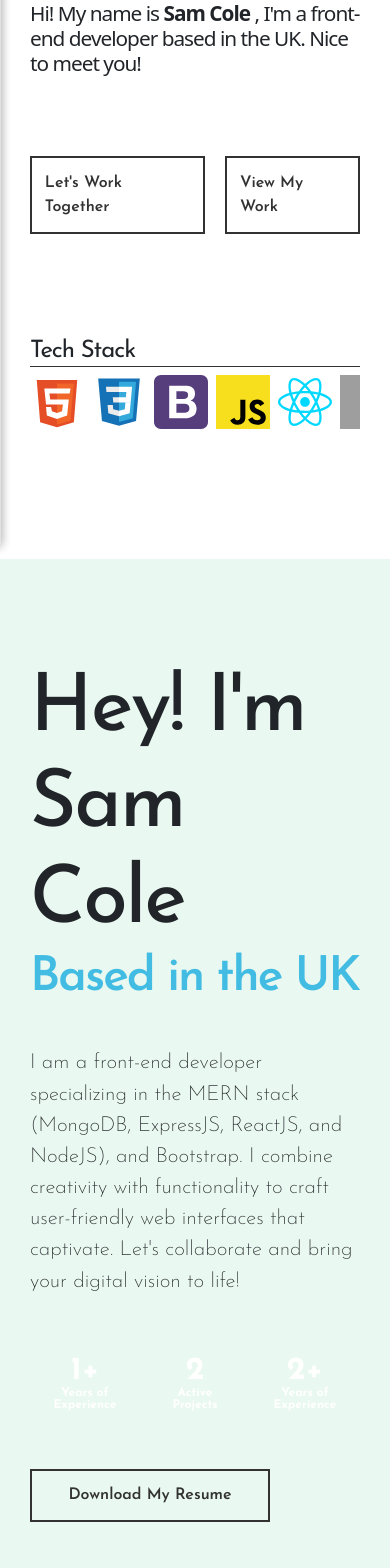
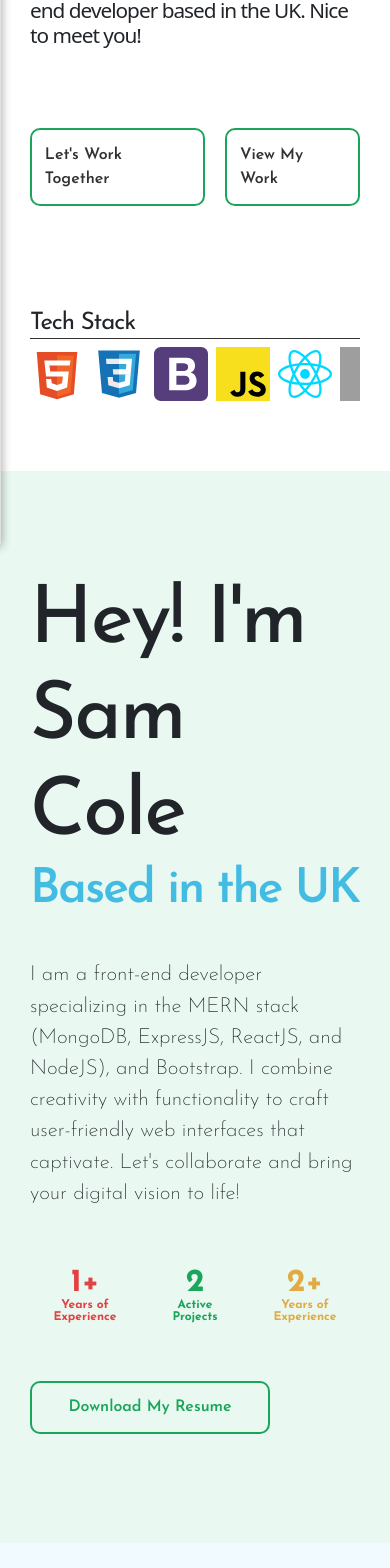
Before and after one commit to Sam89001/Porfolio-Site, a React (Vite) app: page / in a window 390 px wide. Shown: the part 300-1868 px from the top of the page. Built offline with nearby package versions, Linux system fonts and the light colour scheme; grey boxes are pictures that could not be loaded.

Commit message:
updated some problems

```diff
--- a/src/App.jsx
+++ b/src/App.jsx
@@ -4,7 +4,6 @@ import './css/index.css';
 import PageLoader from './components/PageLoader.jsx';
 import PopoutNavbar from './components/PopoutNavbar.jsx';
 import Popup from './components/Popup.jsx';
-import TopPadding from './components/TopPadding.jsx';
 import Header from './components/Header.jsx';
 import SplashPage from './components/SplashPage.jsx';
 import AboutPage from './components/AboutPage.jsx';
@@ -36,7 +35,6 @@ function App() {
         <>
           <PopoutNavbar />
           <Popup />
-          <TopPadding />
           <Header />
           <SplashPage />
           <SplashPagePadding />
--- a/src/components/AboutPage.jsx
+++ b/src/components/AboutPage.jsx
@@ -57,8 +57,8 @@ function AboutPage() {
               {/* Hidden Hexagons Section */}
               <div className='d-flex flex-row justify-content-between standard-bottom-padding w-100 about-page-hexagon-section-small'>
                 <div className='d-flex justify-content-center align-items-center' style={{ position: 'relative' }}>
-                  <p className='text-center about-page-hexagon-text-small-screens d-flex justify-content-center align-items-center flex-column'>
-                    <span className='about-page-hexagon-larger-text-small-screens'>1+</span>
+                  <p className='text-center about-page-hexagon-text-small-screens hexagon-title-red d-flex justify-content-center align-items-center flex-column'>
+                    <span className='about-page-hexagon-larger-text-small-screens hexagon-title-red'>1+</span>
                     Years of Experience
                   </p>
                   <img
@@ -69,8 +69,8 @@ function AboutPage() {
                 </div>
 
                 <div className='d-flex justify-content-center align-items-center' style={{ position: 'relative' }}>
-                  <p className='text-center about-page-hexagon-text-small-screens d-flex justify-content-center align-items-center flex-column'>
-                    <span className='about-page-hexagon-larger-text-small-screens'>2</span>
+                  <p className='text-center about-page-hexagon-text-small-screens hexagon-title-green d-flex justify-content-center align-items-center flex-column'>
+                    <span className='about-page-hexagon-larger-text-small-screens hexagon-title-green'>2</span>
                     Active Projects
                   </p>
                   <img
@@ -81,8 +81,8 @@ function AboutPage() {
                 </div>
 
                 <div className='d-flex justify-content-center align-items-center' style={{ position: 'relative' }}>
-                  <p className='text-center about-page-hexagon-text-small-screens d-flex justify-content-center align-items-center flex-column'>
-                    <span className='about-page-hexagon-larger-text-small-screens'>2+</span>
+                  <p className='text-center about-page-hexagon-text-small-screens hexagon-title-yellow d-flex justify-content-center align-items-center flex-column'>
+                    <span className='about-page-hexagon-larger-text-small-screens hexagon-title-yellow'>2+</span>
                     Years of Experience
                   </p>
                   <img
--- a/src/components/Footer.jsx
+++ b/src/components/Footer.jsx
@@ -7,7 +7,7 @@ function Footer() {
   return (
     <div className='d-flex justify-content-center align-items-center w-100 footer-container'>
 
-      <div className='d-flex align-items-center h-100  w-100 footer-content justify-content-between'>
+      <div className='d-flex align-items-center h-100 w-100 footer-content justify-content-between'>
 
         <div className='d-flex flex-column h-100 align-items-center footer-text-column' >
           <h3 className='footer-title'>Rights</h3>
--- a/src/components/Header.jsx
+++ b/src/components/Header.jsx
@@ -35,7 +35,7 @@ function Header() {
     <div className='d-flex justify-content-center align-items-center w-100 navbar-container'>
       <div className='d-flex justify-content-center align-items-center w-100 h-100 navbar-content'>
         <div className='d-flex h-100 justify-content-start align-items-center' style={{width: '60%'}}>
-          <img className='img-fluid navbar-logo' src={Logo} alt='Logo' style={{ height: '80%' }} />
+          <img className='img-fluid navbar-logo' src={Logo} alt='Logo' style={{ height: '200%', paddingTop: '1rem' }} />
           <img
             className='img-fluid navbar-hamburger-menu'
             src={HamburgerMenu}
--- a/src/components/SplashPage.jsx
+++ b/src/components/SplashPage.jsx
@@ -92,7 +92,7 @@ function SplashPage() {
              , I'm a front-end developer based in the UK. Nice to meet you!
           </h2>
 
-          <div className='d-flex flex-row'>
+          <div className='d-flex flex-row standard-bottom-padding'>
             <a className='splash-page-work-together-button black-white-button-styling splash-page-button'
             style={{marginRight: '20px'}} href="#section4">Let's Work Together</a>
 
--- a/src/components/TopPadding.jsx
+++ /dev/null
@@ -1,14 +0,0 @@
-import '../css/padding.css'
-
-import BlueSquiggle from '../assets/Blue Squiggle Left Rotated.png'
-import GreenSquiggle from '../assets/Green Squiggle 2.webp'
-
-function TopPadding() {
-  return (
-    <div className='d-flex justify-content-end' id='section1'>
-      <img className='img-fluid top-padding-squiggle' src={BlueSquiggle}/>
-    </div>
-  );
-}
-
-export default TopPadding
--- a/src/css/AboutPage.css
+++ b/src/css/AboutPage.css
@@ -145,7 +145,24 @@
     display: flex;
     visibility: visible;
   }
+
+
+  /* Hexagon CSS */
+  .hexagon-title-red {
+    color: var(--red);
+  }
+  .hexagon-title-green {
+    color: var(--green);
+  }
+  .hexagon-title-yellow {
+    color: var(--yellow);
+  }
+  .about-page-hexagon-larger-text-small-screens {
+    font-size: 4.5rem
+  }
 }
+
+
 
 @media (max-width: 767px) {
   .about-page-stats-larger {
@@ -159,6 +176,10 @@
     font-weight: 400;
     letter-spacing: -1.5px;
     line-height: -1;
+  }
+
+  .about-page-hexagon-larger-text-small-screens {
+    font-size: 3rem
   }
 }
 
--- a/src/css/footer.css
+++ b/src/css/footer.css
@@ -1,6 +1,6 @@
 .footer-container {
-  padding: 10px 3px 3px 3px;
-  height: 6rem;
+  padding: 10px 3px 10px 3px;
+  height: 6.5rem;
   background-color: var(--backgroundBlue);
 }
 
--- a/src/css/navbar.css
+++ b/src/css/navbar.css
@@ -39,23 +39,22 @@
 /* Text */
 
 .navbar-item {
-
-  font-size: 1.2rem;
-  font-weight: 400;
+  font-size: 1.5rem;
+  font-weight: 600;
   list-style: none;
   padding-right: 1.5rem;
 }
 
 .navbar-link {
-  color: var(--textGrey);
+  color: var(--green);
   text-decoration: none;
 }
 
 .navbar-link:hover {
-  border-bottom: solid var(--textGrey) 0.2rem;
+  border-bottom: solid var(--green) 0.2rem;
 }
 
-@media (max-width: 767px) {
+@media (max-width: 950px) {
   .navbar-hamburger-menu {
     display: flex;
   }
--- a/src/css/site.css
+++ b/src/css/site.css
@@ -84,18 +84,19 @@ html {
 
 .black-white-button-styling {
   font-family: 'Josefin Sans', sans-serif;
-  border: solid 2px var(--textGrey);
+  border: solid 2px var(--green);
+  border-radius: 10px;
   font-weight: 600;
   background-color: transparent;
   transition: background-color 0.3s, color 0.3s, border-color 0.3s;
   text-decoration: none;
   cursor: pointer;
-  color: var(--textGrey);
+  color: var(--green);
 }
 
 .black-white-button-styling:hover {
   border-color: transparent;
-  background-color: var(--red);
+  background-color: var(--yellow);
   color: white;
   font-weight: 800;
 }
--- a/src/css/splashPage.css
+++ b/src/css/splashPage.css
@@ -6,6 +6,7 @@
 
 .splash-page-content,
 .splash-page-component-container {
+  padding-top: 60px;
   padding-bottom: 1.5rem;
 }
 
@@ -119,7 +120,7 @@
 
 @media (max-width: 992px) {
   .splash-page-main-header {
-    font-size: 10rem;
+    font-size: 7rem;
   }
 
   .splash-page-image-column,
@@ -137,10 +138,6 @@
 
 @media (max-width: 767px) {
 
-  .splash-page-main-header {
-    font-size: 8.5rem;
-  }
-
   .splash-page-content,
   .splash-page-component-container {
     height: 80vh;
@@ -149,7 +146,7 @@
 
 @media (max-width: 600px) {
   .splash-page-main-header {
-    font-size: 8rem;
+    font-size: 7rem;
   }
 
   .splash-page-tech-stack-images {
```
